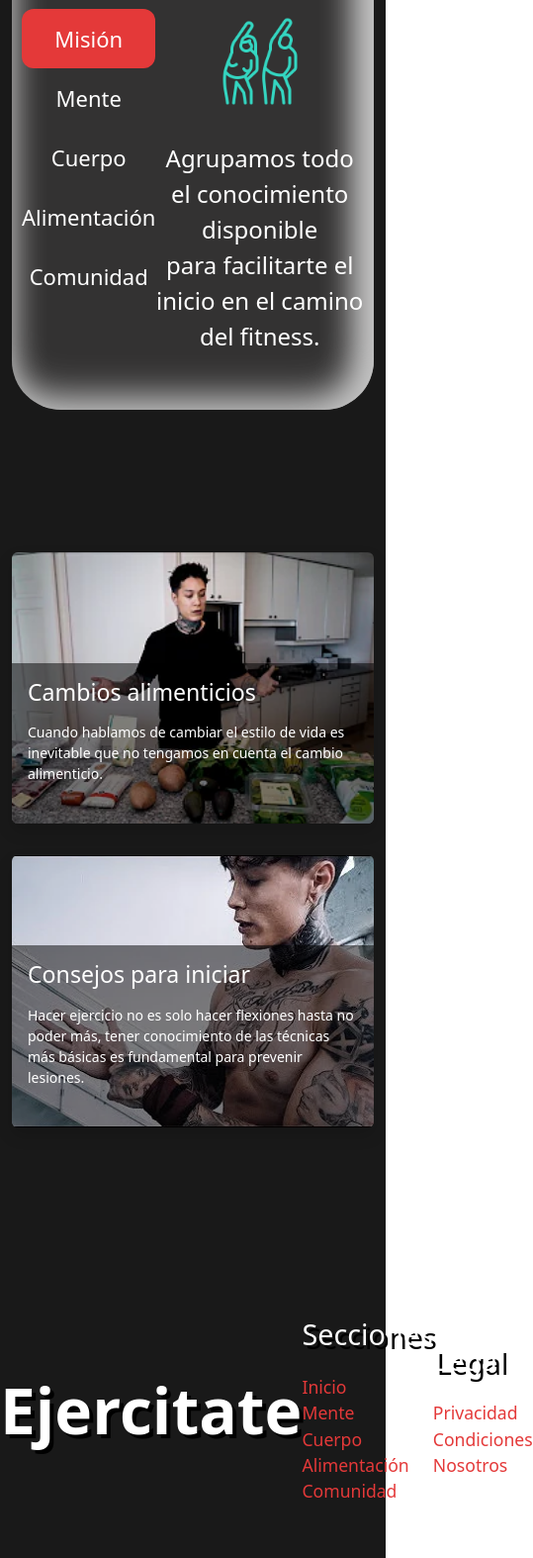
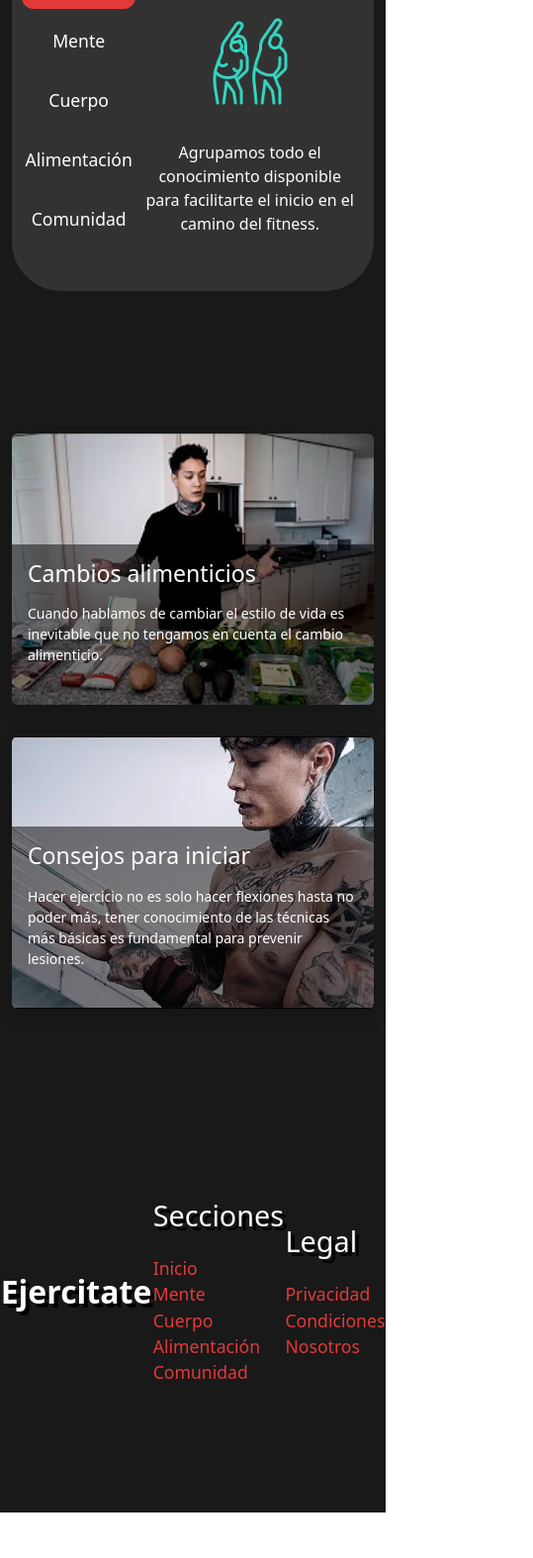
Before and after one commit to R13Axis/ejercitate, a website: page index.html in a window 390 px wide. Shown: the part 3378-4952 px from the top of the page at 99% size, 539 px wide, since content can reach past the window. After the commit the page ends 4906 px from the top, so only its background shows below. Drawn offline with nearby package versions, Linux system fonts and the light colour scheme; some icons are missing.

Commit message:
Index terminado

```diff
--- a/estilos/custom-sass.scss
+++ b/estilos/custom-sass.scss
@@ -323,10 +323,10 @@ section#empezar {
       font-weight: bold;
     }
 
-    p {
+    .custom-p-tabs {
       text-align: center;
       color: $text-color-principal-light;
-      font-size: 1.5em;
+      font-size: 1.4em;
     }
   }
 
@@ -468,13 +468,44 @@ footer {
 @media (max-width: 991px) {
   .container-tabs {
     padding: 40px 10px 40px 10px;
-    box-shadow: inset -10px -10px 40px #bebebe, inset -10px 10px 40px #ffffff;
   }
+
   .content .list {
     width: 50%
   }
+
+  .content {
+    .text {
+      .title {
+        font-size: 2em;
+      }
+      .custom-p-tabs {
+        font-size: 1em;
+      }
+    }
+  }
+
+  .list {
+    .title {
+      font-size: 0.8em;
+    }
+  }
+
+}
+
+@media (max-width: 768px ) {
+
+  .footer-titulo {
+    font-size: 2em;
+    font-weight: bold;
+    text-shadow: black 4px 4px;
+    &:hover {
+      color: $color-principal;
+      text-decoration: underline;
+    }
+  }
+
 }
 
 
-
 @import "../node_modules/bootstrap/scss/bootstrap";
--- a/index.html
+++ b/index.html
@@ -249,7 +249,7 @@
                   <div class="home text">
                     <h3 class="title">Ejercitate</h3>
                     <img class="custom-icon-empezar" src="imagenes/Iconos/mision.png"/>
-                    <p>
+                    <p class="custom-p-tabs">
                       Agrupamos todo el conocimiento disponible<br/>
                       para facilitarte el inicio en el camino del fitness.<br/>
                     </p>
@@ -257,7 +257,7 @@
                   <div class="blog text">
                     <h3 class="title">¿Yin y Yang?</h3>
                     <img class="custom-icon-empezar" src="imagenes/Iconos/mente.png"/>
-                    <p>Para realizar un cambio es fundamental<br/> investigar y aprender, aquí solo tienes que aprender.</p>
+                    <p class="custom-p-tabs">Para realizar un cambio es fundamental<br/> investigar y aprender, aquí solo tienes que aprender.</p>
                   </div>
                   <div class="help text">
                     <h3 class="title">
@@ -270,12 +270,12 @@
                   <div class="code text">
                     <h3 class="title">¿Cuantas hamburguesas puedo comer?</h3>
                     <img class="custom-icon-cuerpo" src="imagenes/Iconos/comida-sana.png"/>
-                    <p>No te vamos decir lo que debes de comer, te brindamos información para que sepas complementar tu nuevo estilo de vida.</p>
+                    <p class="custom-p-tabs">No te vamos decir lo que debes de comer, te brindamos información para que sepas complementar tu nuevo estilo de vida.</p>
                   </div>
                   <div class="about text">
                     <h3 class="title">!Hola mundo¡</h3>
                     <img class="custom-icon-cuerpo" src="imagenes/Iconos/comunidad-2.png"/>
-                    <p>Te recomendamos usar la sección de comunidad<br/> para enterarte de eventos, nuevos artículos y más.</p>
+                    <p class="custom-p-tabs">Te recomendamos usar la sección de comunidad<br/> para enterarte de eventos, nuevos artículos y más.</p>
                   </div>
                 </div>
               </div>
```
Also changed, not shown: estilos/custom-sass.css.
